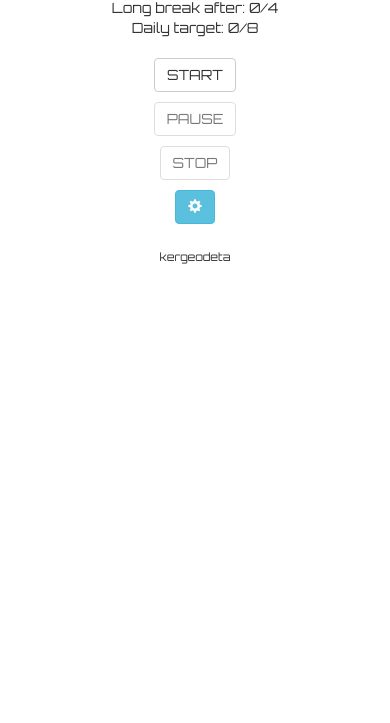
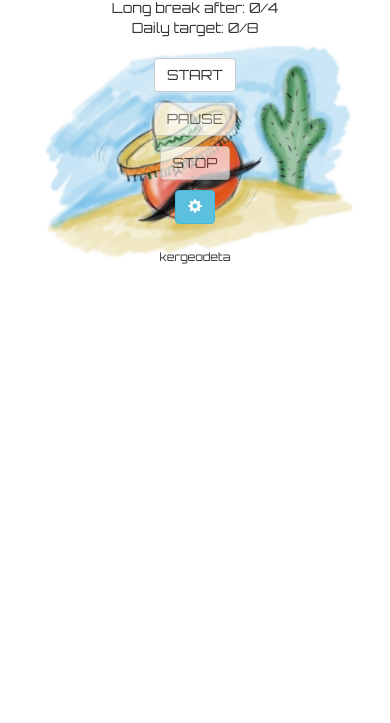
Before and after one commit to kergeodeta/pJomodoroS, a plain HTML site: page index.html in a window 390 px wide. Shown: the part 121-844 px from the top of the page. Drawn offline with nearby package versions, Linux system fonts and the light colour scheme.

Commit message:
backgroud image responsive fix

```diff
--- a/css/pjomodoros.css
+++ b/css/pjomodoros.css
@@ -36,6 +36,13 @@ footer {
 }
 
 @media screen and (max-width: 780px) {
+    body {
+        background-image: url('../resources/pjomodoros.png');
+        background-position: right bottom;
+        background-repeat: no-repeat;
+        background-size: 100%;
+    }
+
     header .text-left {
         text-align: center;
     }
```
